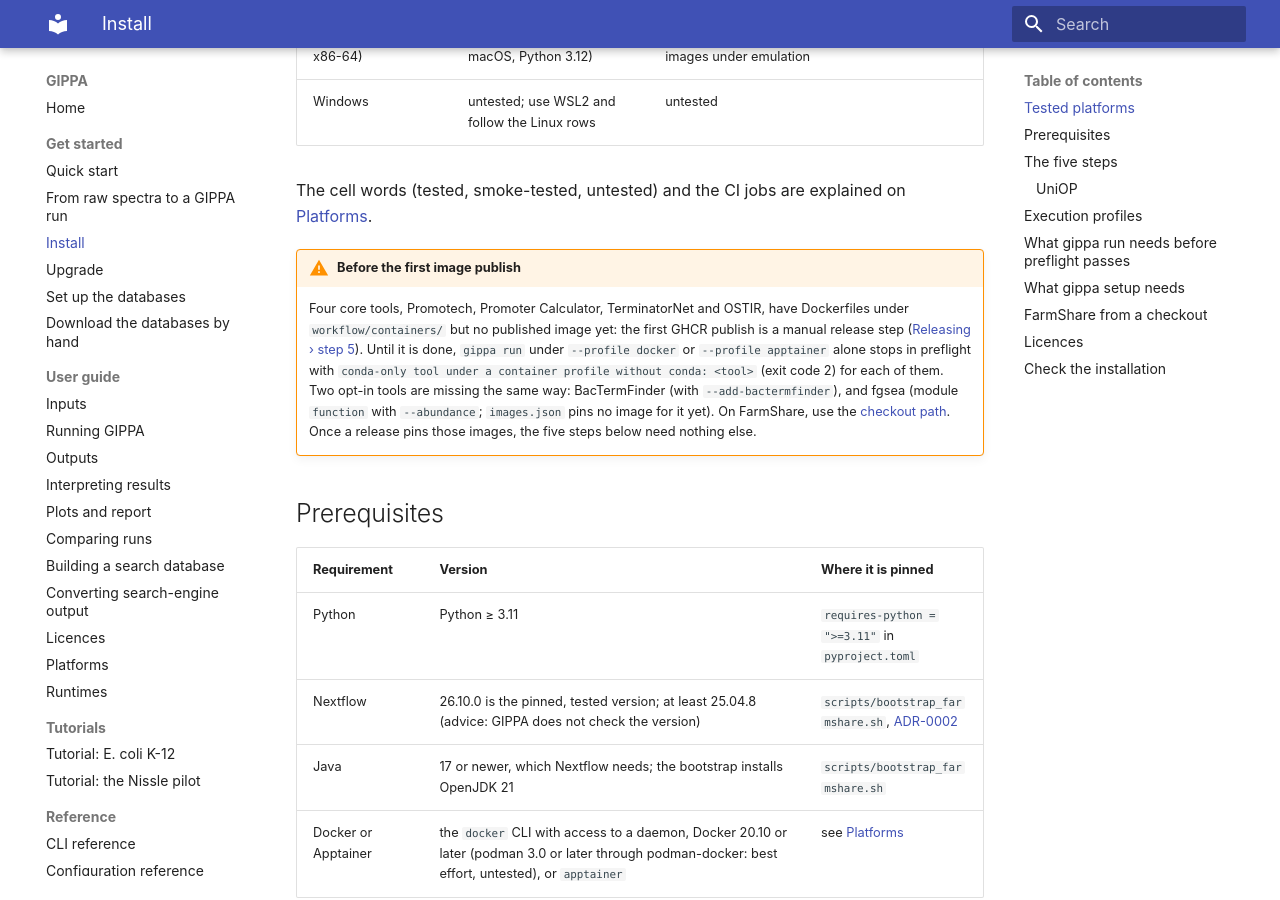
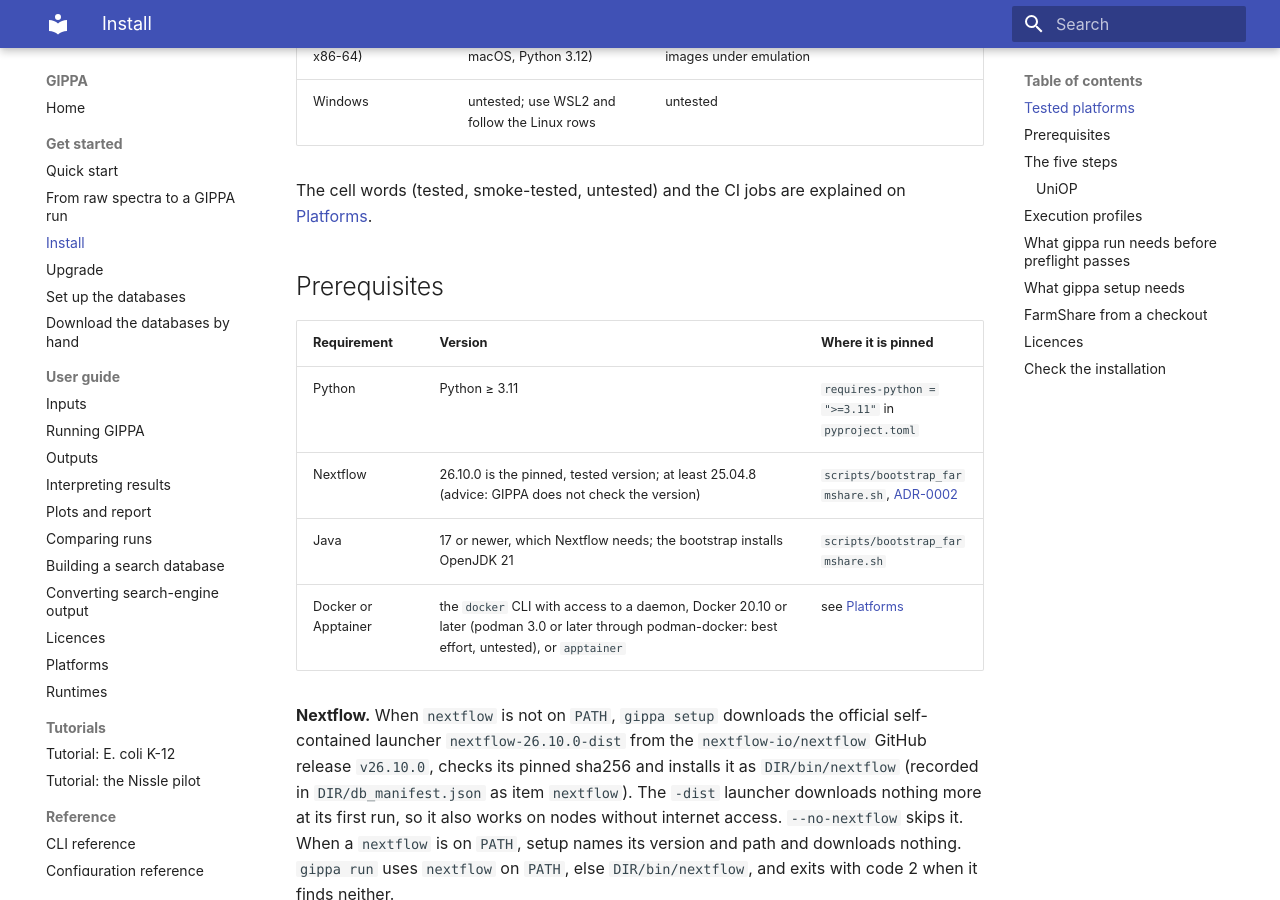
Before and after one commit to khoa-yelo/giap, an MkDocs documentation site: the page built from docs/get-started/install.md, in a window 1280 px wide and 900 px high, scrolled down 971 px. Built offline with MkDocs 1.6.1 and Material for MkDocs 9.7.7, drawn with Linux system fonts in a browser that asks for light colours.

Commit message:
docs: describe the published images; image sizes in the setup plan
The README, install, quickstart and platforms pages still said the images
were unpublished. The setup plan total now counts the six GHCR images
(issue 516 item 6), the H4 readiness value no longer goes negative, and
docs/release.md notes that containers.yml cannot open its digest PR.

Agent-Role: lead

Co-Authored-By: Claude Opus 5.5 <noreply@anthropic.com>
Claude-Session: https://claude.ai/code/session_015h628ytdvWRVxo1imHPbUy

```diff
--- a/docs/get-started/install.md
+++ b/docs/get-started/install.md
@@ -21,17 +21,6 @@ The full pipeline is tested on Stanford FarmShare. Every other row is as stated:
 
 The cell words (tested, smoke-tested, untested) and the CI jobs are explained on
 [Platforms](../user-guide/platforms.md).
-
-!!! warning "Before the first image publish"
-    Four core tools, Promotech, Promoter Calculator, TerminatorNet and OSTIR, have Dockerfiles
-    under `workflow/containers/` but no published image yet: the first GHCR publish is a manual
-    release step ([Releasing › step 5](../release.md#5-ghcr-publishing-and-package-visibility-khoa)).
-    Until it is done, `gippa run` under `--profile docker` or `--profile apptainer` alone stops in
-    preflight with `conda-only tool under a container profile without conda: <tool>` (exit code 2)
-    for each of them. Two opt-in tools are missing the same way: BacTermFinder (with
-    `--add-bactermfinder`), and fgsea (module `function` with `--abundance`; `images.json` pins
-    no image for it yet). On FarmShare, use the [checkout path](#farmshare-from-a-checkout). Once a
-    release pins those images, the five steps below need nothing else.
 
 ## Prerequisites
 
--- a/docs/user-guide/platforms.md
+++ b/docs/user-guide/platforms.md
@@ -40,17 +40,13 @@ not part of the tested matrix. See
 
 ## Profiles and tools outside the containers
 
-- The **pinned-container tools** (Bakta, TransTermHP, geNomad, antiSMASH, miniprot, BLAST+) run
-  from the images in `workflow/conf/containers.config` under `-profile apptainer` or
-  `-profile docker`.
-- The **conda-only tools** have no published image yet: UniOP, Promotech, Promoter Calculator,
-  TerminatorNet, BacTermFinder and OSTIR keep their per-process conda environments
-  (`workflow/envs/`). Their images are built from `workflow/containers/<tool>/` and pinned by a
-  release once published (UniOP never: `gippa setup --images` builds it locally, see
-  [Install › UniOP](../get-started/install.md#uniop)). Under `-profile docker` or plain
-  `-profile apptainer` such a tool counts as missing, because it would run on the host without its
-  environment. fgsea (R, the function step) runs from its prebuilt environment, else from its
-  `workflow/conf/images.json` image once one is pinned.
+- The **pinned-container tools** (Bakta, TransTermHP, geNomad, antiSMASH, miniprot, BLAST+,
+  Promotech, Promoter Calculator, TerminatorNet, BacTermFinder, OSTIR) run from the images in
+  `workflow/conf/containers.config` under `-profile apptainer` or `-profile docker`.
+- **UniOP** has no published image: `gippa setup --images` builds it locally (see
+  [Install › UniOP](../get-started/install.md#uniop)). Without it, operons use the distance model.
+- **fgsea** (R, the function step) runs from its prebuilt environment, else from its
+  `workflow/conf/images.json` image.
 - **DIA-NN** is not shipped with GIPPA: you run it yourself and pass its report to
   `gippa convert --from diann`.
 
```
Also changed, not shown: README.md (+6 -8 lines), changelog.d/+post-publish-polish.misc.md (added, +1 -0 lines), docs/get-started/quickstart.md (+0 -7 lines), docs/release.md (+3 -1 lines), 2 other files.
